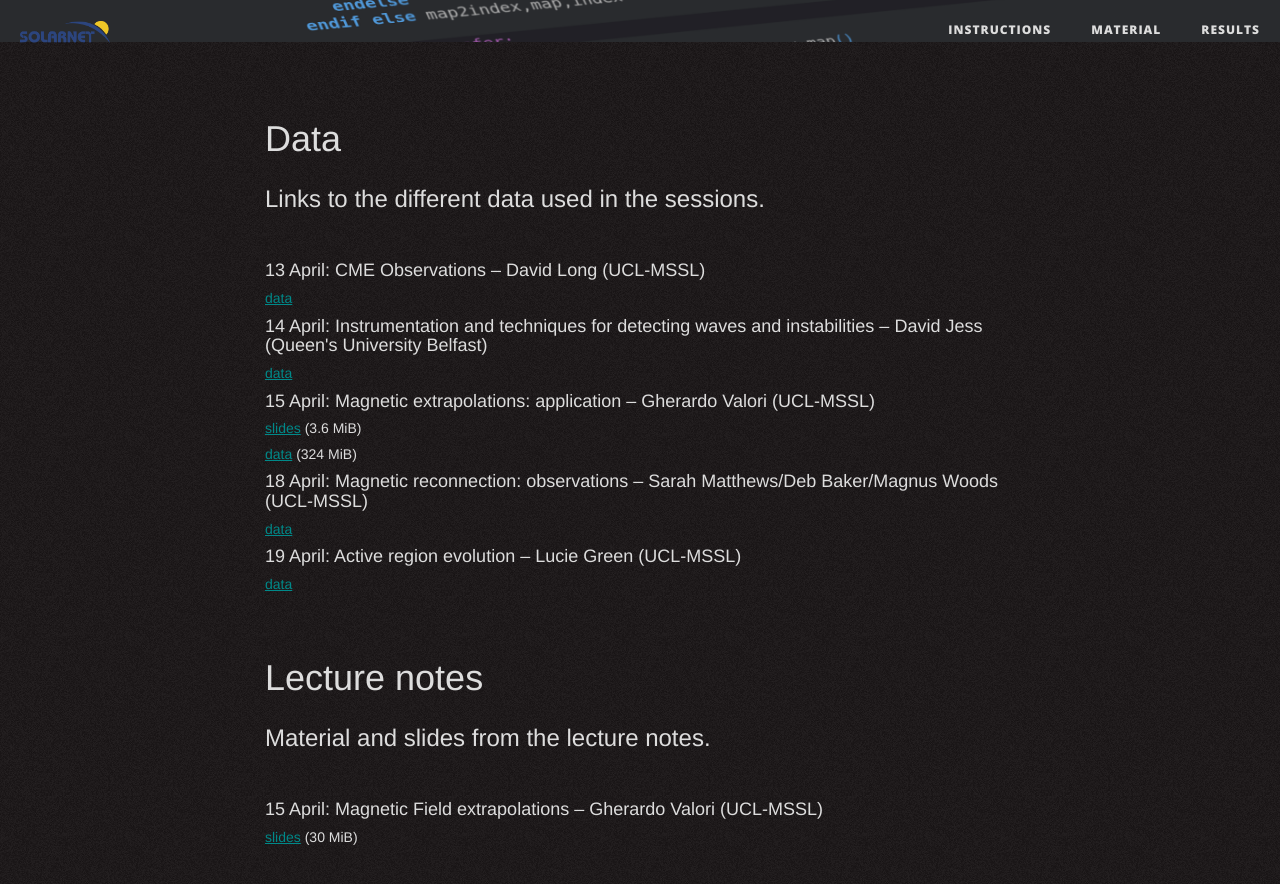
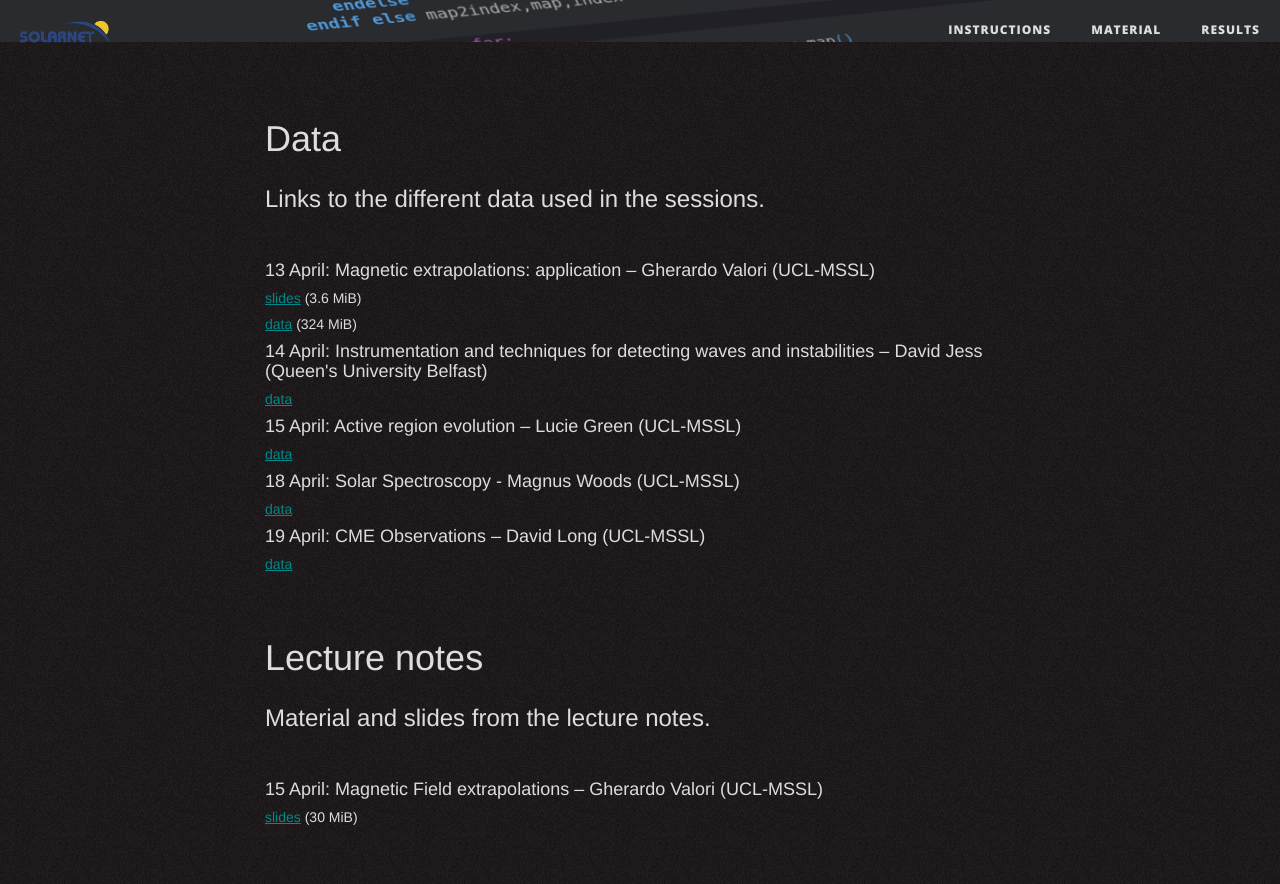
Before and after one commit to MSSLSolar/solarnet-4, a Jekyll site: the page built from material/index.html, in a window 1280 px wide and 900 px high, scrolled down 406 px, cut to the strip 0-888 px from the top of the window. Shown: the top 884 px of the strip. Built offline with Jekyll 4.4.1, drawn with Linux system fonts in a browser that asks for light colours; nearby versions of some CDN libraries.

Commit message:
Update index.html

```diff
--- a/material/index.html
+++ b/material/index.html
@@ -10,21 +10,26 @@ header-img: "img/materials.png"
 <h3>Links to the different data used in the sessions.</h3>
 
 <br>
-  <h4> 13 April: CME Observations  – David Long (UCL-MSSL) </h4>
-  <h5><a href=""> data </a> </h5>
+
+  <h4> 13 April: Magnetic extrapolations: application – Gherardo Valori (UCL-MSSL) </h4>
+  <h5> <a href="http://www.mssl.ucl.ac.uk/missions/corpita/solarnet4/lectures/extrapolation_hands_on.pdf">slides</a> (3.6 MiB) </h5>
+  <h5> <a href="http://www.mssl.ucl.ac.uk/missions/corpita/solarnet4/data/FFF_hands_on.tar.gz">data</a> (324 MiB)</h5>
+
 
   <h4> 14 April: Instrumentation and techniques for detecting waves and instabilities – David Jess (Queen's University Belfast)</h4>
   <h5><a href=""> data </a> </h5>
 
-  <h4> 15 April: Magnetic extrapolations: application – Gherardo Valori (UCL-MSSL) </h4>
-  <h5> <a href="http://www.mssl.ucl.ac.uk/missions/corpita/solarnet4/lectures/extrapolation_hands_on.pdf">slides</a> (3.6 MiB) </h5>
-  <h5> <a href="http://www.mssl.ucl.ac.uk/missions/corpita/solarnet4/data/FFF_hands_on.tar.gz">data</a> (324 MiB)</h5>
 
-  <h4> 18 April: Magnetic reconnection: observations – Sarah Matthews/Deb Baker/Magnus Woods (UCL-MSSL) </h4>
+  <h4> 15 April: Active region evolution – Lucie Green  (UCL-MSSL) </h4>
   <h5> <a href=""> data </a></h5>
 
-  <h4> 19 April: Active region evolution – Lucie Green  (UCL-MSSL) </h4>
+
+  <h4> 18 April: Solar Spectroscopy - Magnus Woods (UCL-MSSL) </h4>
   <h5> <a href=""> data </a></h5>
+
+
+  <h4> 19 April: CME Observations  – David Long (UCL-MSSL) </h4>
+  <h5><a href=""> data </a> </h5>
 
 <br>
 <h1><p>Lecture notes</p></h1>
```
